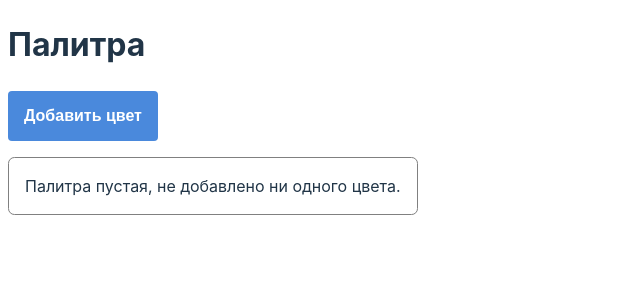
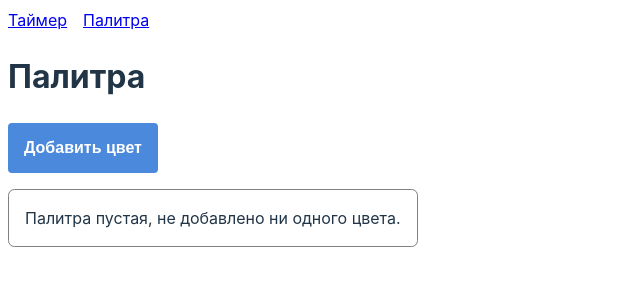
Before and after one commit to Chiga2030/timer-and-palette, a React (Vite) app: page /palette in a window 1280 px wide. Shown: the top 300 px of the page, without its empty margins (0-640 px from the left). Built offline with nearby package versions, Linux system fonts and the light colour scheme.

Commit message:
updated router

```diff
--- /dev/null
+++ b/src/app/MainContainer/MainContainer.tsx
@@ -0,0 +1,18 @@
+import { ReactNode, } from 'react'
+import { Menu, } from '../../entities/menu'
+
+
+interface Props {
+  children: ReactNode
+}
+
+
+export const MainContainer = ({ children, }: Props): JSX.Element => {
+  return (
+    <>
+      <Menu />
+
+      {children}
+    </>
+  )
+}
```
Also changed, not shown: src/app/router.tsx (+11 -13 lines).
